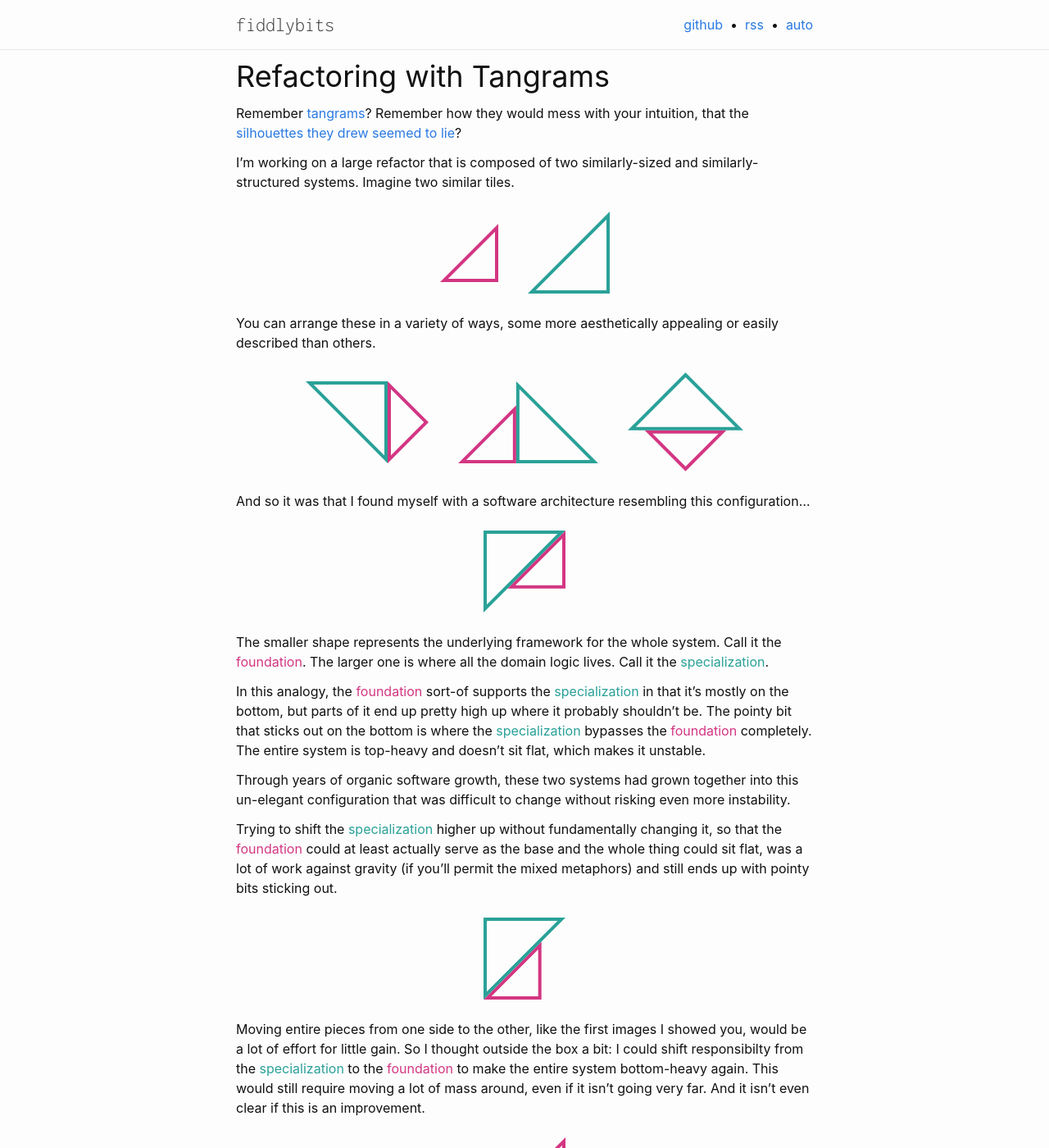
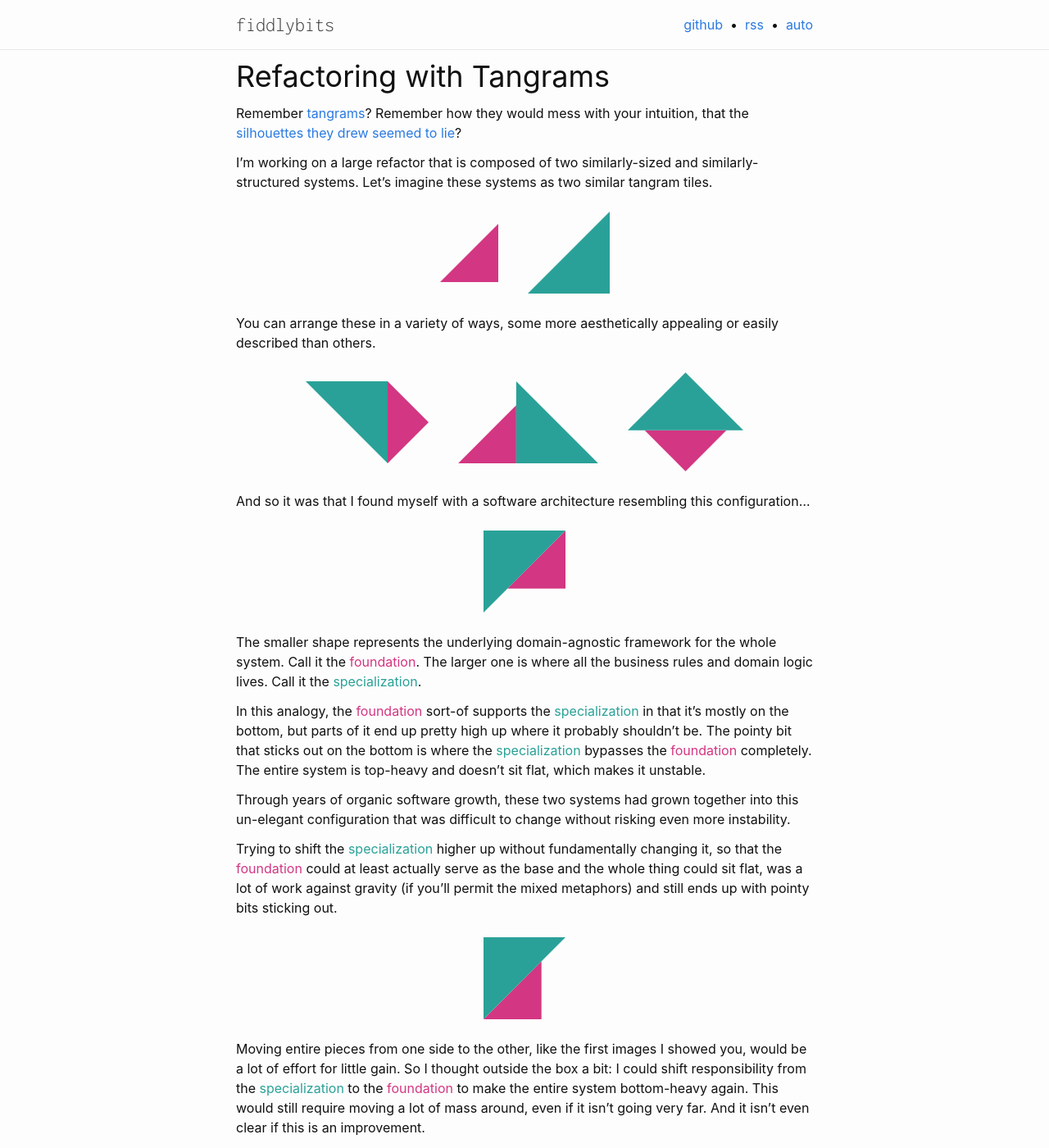
Before and after one commit to seansfkelley/seansfkelley.github.io, a Jekyll site: the page built from _posts/2024-04-13-tangrams.md, in a window 1280 px wide and 1400 px high. Shown: the whole window at 82% size. Built offline with Jekyll 4.4.1, drawn with Linux system fonts in a browser that asks for light colours; some web fonts are replaced.

Commit message:
Solid color tangrams.

```diff
--- a/_includes/tangram-piece.html
+++ /dev/null
@@ -1,11 +0,0 @@
-{% increment piece_id %}
-<polygon
-  id="{{ piece_id }}"
-  class="{{ include.class }}"
-  vector-effect="non-scaling-stroke"
-  points="{{ include.points }}"
-  clip-path="url(#clip-{{ piece_id }})"
-/>
-<clipPath id="clip-{{ piece_id }}">
-  <use href="#{{ piece_id }}" />
-</clipPath>
--- a/_posts/2024-04-13-tangrams.md
+++ b/_posts/2024-04-13-tangrams.md
@@ -9,15 +9,15 @@ custom-css-list:
 
 Remember [tangrams](https://en.wikipedia.org/wiki/Tangram)? Remember how they would mess with your intuition, that the [silhouettes they drew seemed to lie](https://en.wikipedia.org/wiki/Tangram#Paradoxes)?
 
-I'm working on a large refactor that is composed of two similarly-sized and similarly-structured systems. Imagine two similar tiles.
+I'm working on a large refactor that is composed of two similarly-sized and similarly-structured systems. Let's imagine these systems as two similar tangram tiles.
 
 <p class="svg-container">
   <svg width="{{ scale | times: 0.707 | round }}px" height="{{ scale | times: 0.707 | round }}px" viewBox="0 0 0.707 0.707">
-    {% include tangram-piece.html class="one" points="0,0.707 0.707,0.707 0.707,0" %}
+    <polygon class="one" points="0,0.707 0.707,0.707 0.707,0" />
   </svg>
 
   <svg width="{{ scale }}px" height="{{ scale }}px" viewBox="0 0 1 1">
-    {% include tangram-piece.html class="two" points="0,1 1,1 1,0" %}
+    <polygon class="two" points="0,1 1,1 1,0" />
   </svg>
 </p>
 
@@ -25,16 +25,16 @@ You can arrange these in a variety of ways, some more aesthetically appealing or
 
 <p class="svg-container">
   <svg width="{{ scale | times: 1.5 | round }}px" height="{{ scale }}px" viewBox="0 0 1.5 1">
-    {% include tangram-piece.html class="one" points="1,0 1,1 1.5 0.5" %}
-    {% include tangram-piece.html class="two" points="0,0 1,0 1,1" %}
+    <polygon class="one" points="1,0 1,1 1.5 0.5" />
+    <polygon class="two" points="0,0 1,0 1,1" />
   </svg>
   <svg width="{{ scale | times: 1.707 | round }}px" height="{{ scale }}px" viewBox="-0.707 0 1.707 1">
-    {% include tangram-piece.html class="one" points="0,1 -0.707,1 0,0.292" %}
-    {% include tangram-piece.html class="two" points="0,0 0,1 1,1" %}
+    <polygon class="one" points="0,1 -0.707,1 0,0.292" />
+    <polygon class="two" points="0,0 0,1 1,1" />
   </svg>
   <svg width="{{ scale | times: 1.414 | round }}px" height="{{ scale | times: 1.207 | round }}px" viewBox="-0.707 -0.707 1.414 1.207">
-    {% include tangram-piece.html class="one" points="-0.5,0 0.5,0 0,0.5" %}
-    {% include tangram-piece.html class="two" points="-0.707,0 0.707,0 0,-0.707" %}
+    <polygon class="one" points="-0.5,0 0.5,0 0,0.5" />
+    <polygon class="two" points="-0.707,0 0.707,0 0,-0.707" />
   </svg>
 </p>
 
@@ -42,12 +42,12 @@ And so it was that I found myself with a software architecture resembling this c
 
 <p class="svg-container">
   <svg width="{{ scale }}px" height="{{ scale }}px" viewBox="0 0 1 1">
-    {% include tangram-piece.html class="one" points="1,0 1,0.707 0.292,0.707" %}
-    {% include tangram-piece.html class="two" points="0,1 0,0 1,0" %}
+    <polygon class="one" points="1,0 1,0.707 0.292,0.707" />
+    <polygon class="two" points="0,1 0,0 1,0" />
   </svg>
 </p>
 
-The smaller shape represents the underlying framework for the whole system. Call it the <span class="one">foundation</span>. The larger one is where all the domain logic lives. Call it the <span class="two">specialization</span>.
+The smaller shape represents the underlying domain-agnostic framework for the whole system. Call it the <span class="one">foundation</span>. The larger one is where all the business rules and domain logic lives. Call it the <span class="two">specialization</span>.
 
 In this analogy, the <span class="one">foundation</span> sort-of supports the <span class="two">specialization</span> in that it's mostly on the bottom, but parts of it end up pretty high up where it probably shouldn't be. The pointy bit that sticks out on the bottom is where the <span class="two">specialization</span> bypasses the <span class="one">foundation</span> completely. The entire system is top-heavy and doesn't sit flat, which makes it unstable.
 
@@ -57,17 +57,17 @@ Trying to shift the <span class="two">specialization</span> higher up without fu
 
 <p class="svg-container">
   <svg width="{{ scale }}px" height="{{ scale }}px" viewBox="0 0 1 1">
-    {% include tangram-piece.html class="one" points="0,1 0.707,1 0.707,0.292" %}
-    {% include tangram-piece.html class="two" points="0,0 0,1 1,0" %}
+    <polygon class="one" points="0,1 0.707,1 0.707,0.292" />
+    <polygon class="two" points="0,0 0,1 1,0" />
   </svg>
 </p>
 
-Moving entire pieces from one side to the other, like the first images I showed you, would be a lot of effort for little gain. So I thought outside the box a bit: I could shift responsibilty from the <span class="two">specialization</span> to the <span class="one">foundation</span> to make the entire system bottom-heavy again. This would still require moving a lot of mass around, even if it isn't going very far. And it isn't even clear if this is an improvement.
+Moving entire pieces from one side to the other, like the first images I showed you, would be a lot of effort for little gain. So I thought outside the box a bit: I could shift responsibility from the <span class="two">specialization</span> to the <span class="one">foundation</span> to make the entire system bottom-heavy again. This would still require moving a lot of mass around, even if it isn't going very far. And it isn't even clear if this is an improvement.
 
 <p class="svg-container">
   <svg width="{{ scale }}px" height="{{ scale }}px" viewBox="0 0 1 1">
-    {% include tangram-piece.html class="one" points="0,1 1,1 1,0" %}
-    {% include tangram-piece.html class="two" points="0,1 0,0.292 0.707,0.292" %}
+    <polygon class="one" points="0,1 1,1 1,0" />
+    <polygon class="two" points="0,1 0,0.292 0.707,0.292" />
   </svg>
 </p>
 
@@ -75,8 +75,8 @@ After some more aborted out-of-the-box ideas, I decided the best course of actio
 
 <p class="svg-container">
   <svg width="{{ scale }}px" height="{{ scale | times: 0.707 | round}}px" viewBox="0 0 1 0.707">
-    {% include tangram-piece.html class="one" points="1,0 1,0.707 0.292,0.707" %}
-    {% include tangram-piece.html class="two" points="0,0.707 0,0 1,0 0.292,0.707" %}
+    <polygon class="one" points="1,0 1,0.707 0.292,0.707" />
+    <polygon class="two" points="0,0.707 0,0 1,0 0.292,0.707" />
   </svg>
 </p>
 
@@ -84,7 +84,7 @@ That rectangle sparked an idea. Consider the silhouette -- the view from the out
 
 <p class="svg-container">
   <svg width="{{ scale }}px" height="{{ scale }}px" viewBox="0 0 1 1">
-    {% include tangram-piece.html class="silhouette" points="0,0 1,0 1,0.707 0.292,0.707 0,1" %}
+    <polygon class="silhouette" points="0,0 1,0 1,0.707 0.292,0.707 0,1" />
   </svg>
 </p>
 
@@ -92,8 +92,8 @@ Hey... you can construct that with these pieces instead!
 
 <p class="svg-container">
   <svg width="{{ scale }}px" height="{{ scale }}px" viewBox="0 0 1 1">
-    {% include tangram-piece.html class="three" points="0,0 1,0 1,0.707 0,0.707" %}
-    {% include tangram-piece.html class="four" points="0,0.707 0.292,0.707 0,1" %}
+    <polygon class="three" points="0,0 1,0 1,0.707 0,0.707" />
+    <polygon class="four" points="0,0.707 0.292,0.707 0,1" />
   </svg>
 </p>
 
@@ -103,8 +103,8 @@ It's now a lot easier to move the <span class="four">hacks</span> around and cha
 
 <p class="svg-container">
   <svg width="{{ scale | times: 1.584 | round }}px" height="{{ scale | times: 0.707 | round }}px" viewBox="-0.292 0 1.584 0.707">
-    {% include tangram-piece.html class="three" points="0,0 1,0 1,0.707 0,0.707" %}
-    {% include tangram-piece.html class="four" points="1,0.707 1.292,0.707 1,0.414" %}
+    <polygon class="three" points="0,0 1,0 1,0.707 0,0.707" />
+    <polygon class="four" points="1,0.707 1.292,0.707 1,0.414" />
   </svg>
 </p>
 
@@ -112,8 +112,8 @@ Now it lies flat.
 
 <p class="svg-container">
   <svg width="{{ scale }}px" height="{{ scale }}px" viewBox="0 0 1 1">
-    {% include tangram-piece.html class="three" points="0,1 1,1 1,0.292 0,0.292" %}
-    {% include tangram-piece.html class="four" points="0.292,0.292 0.707,0.292 0.5,0.094" %}
+    <polygon class="three" points="0,1 1,1 1,0.292 0,0.292" />
+    <polygon class="four" points="0.292,0.292 0.707,0.292 0.5,0.094" />
   </svg>
 </p>
 
@@ -121,7 +121,7 @@ Now it lies flat _and_ is symmetrical, so the <span class="four">hacks</span> do
 
 <p class="svg-container">
   <svg width="{{ scale | times: 1.060 | round }}px" height="{{ scale | times: 0.707 | round }}px" viewBox="0 0 1.060 0.707">
-    {% include tangram-piece.html class="three" points="0,0 1.060,0 1.060,0.707 0,0.707" %}
+    <polygon class="three" points="0,0 1.060,0 1.060,0.707 0,0.707" />
   </svg>
 </p>
 
@@ -131,8 +131,8 @@ Let's rewind a bit. What if we _did_ put in the effort to move the original tile
 
 <p class="svg-container">
   <svg width="{{ scale | times: 1.414 | round }}px" height="{{ scale | times: 0.707 | round }}px" viewBox="0 0 1.414 0.707">
-    {% include tangram-piece.html class="one" points="0.707,0.707 1.414,0 1.414,0.707" %}
-    {% include tangram-piece.html class="two" points="0,0 0.707,0.707 1.414,0" %}
+    <polygon class="one" points="0.707,0.707 1.414,0 1.414,0.707" />
+    <polygon class="two" points="0,0 0.707,0.707 1.414,0" />
   </svg>
 </p>
 
@@ -140,7 +140,7 @@ In a silhouette, that looks like this.
 
 <p class="svg-container">
   <svg width="{{ scale | times: 1.414 | round }}px" height="{{ scale | times: 0.707 | round }}px" viewBox="0 0 1.414 0.707">
-    {% include tangram-piece.html class="silhouette" points="0,0 1.414,0 1.414,0.707 0.707,0.707" %}
+    <polygon class="silhouette" points="0,0 1.414,0 1.414,0.707 0.707,0.707" />
   </svg>
 </p>
 
@@ -148,8 +148,8 @@ You might be able to see where this is going.
 
 <p class="svg-container">
   <svg width="{{ scale | times: 1.414 | round }}px" height="{{ scale | times: 0.707 | round }}px" viewBox="0 0 1.414 0.707">
-    {% include tangram-piece.html class="five" points="0.707,0 1.414,0 1.414,0.707 0.707,0.707" %}
-    {% include tangram-piece.html class="six" points="0,0 0.707,0 0.707,0.707" %}
+    <polygon class="five" points="0.707,0 1.414,0 1.414,0.707 0.707,0.707" />
+    <polygon class="six" points="0,0 0.707,0 0.707,0.707" />
   </svg>
 </p>
 
--- a/assets/tangrams/tangrams.scss
+++ b/assets/tangrams/tangrams.scss
@@ -51,28 +51,14 @@
   --layer-color: var(--sol-red);
 }
 
-span.one,
-span.two,
-span.three,
-span.four,
-span.five,
-span.six {
+.silhouette {
+  --layer-color: var(--text-color-faded);
+}
+
+span {
   color: var(--layer-color);
 }
 
-svg {
-  .one,
-  .two,
-  .three,
-  .four,
-  .five,
-  .six {
-    stroke-width: 8px;
-    stroke: var(--layer-color);
-    fill: transparent;
-  }
-
-  .silhouette {
-    fill: var(--text-color-faded);
-  }
+svg polygon {
+  fill: var(--layer-color);
 }
```
